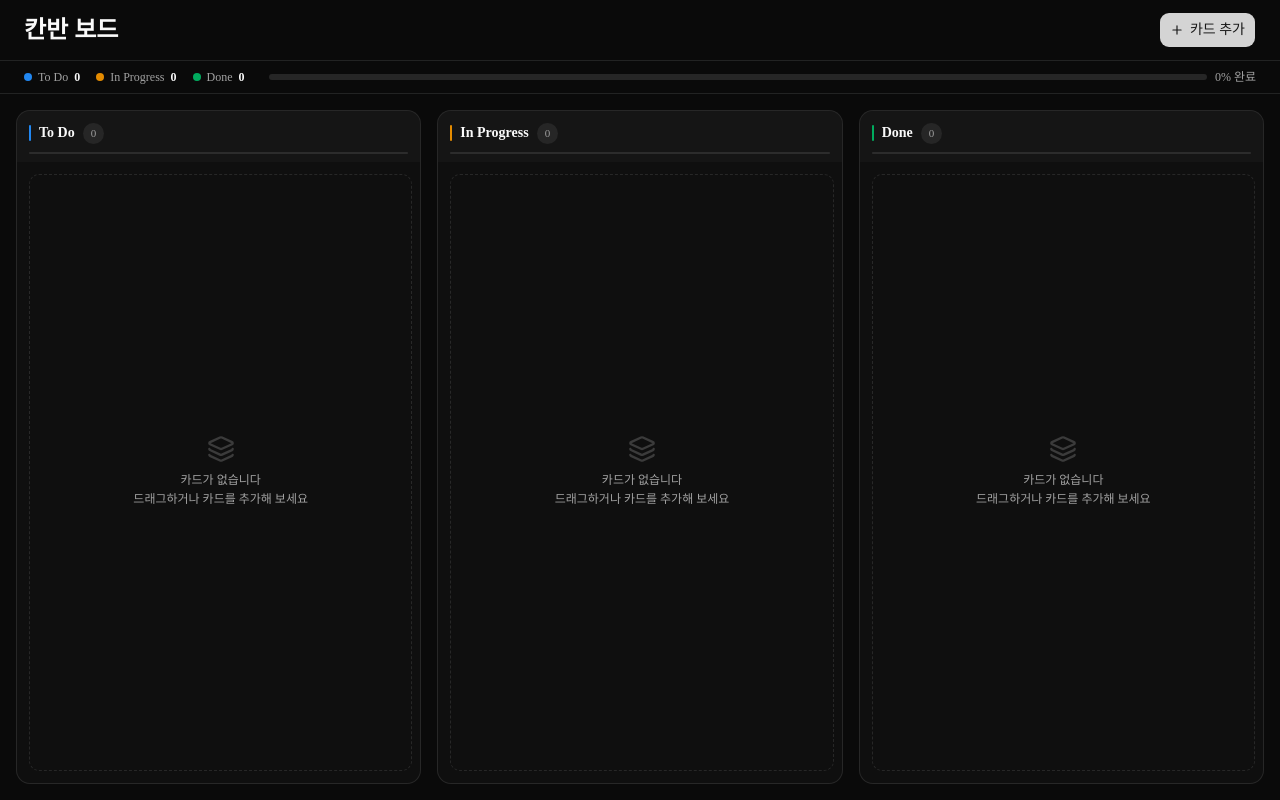
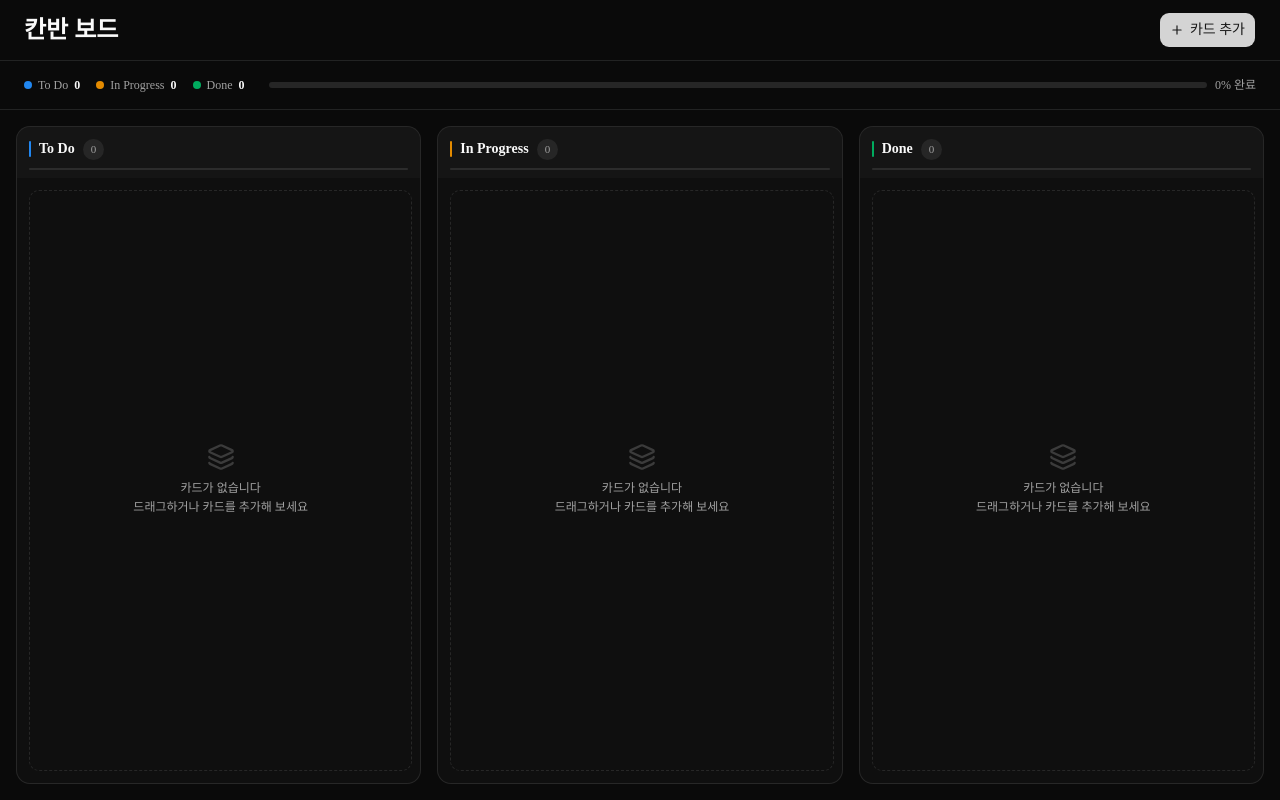
Before and after one commit to wjdxodbs/kanban, a Next.js app: page / in a window 1280 px wide. Built offline with nearby package versions, Linux system fonts and the light colour scheme.

Commit message:
feat: 보드 진행률 스트립 UI 반영

```diff
--- a/src/widgets/board-progress/ui/board-progress-strip.tsx
+++ b/src/widgets/board-progress/ui/board-progress-strip.tsx
@@ -16,7 +16,7 @@ export function BoardProgressStrip() {
   return (
     <div
       aria-label="보드 진행 현황"
-      className="flex items-center gap-4 border-b px-6 py-2 text-xs text-muted-foreground shrink-0"
+      className="flex items-center gap-4 border-b px-6 py-4 text-xs text-muted-foreground shrink-0"
     >
       {columns.map((col) => (
         <div key={col.id} className="flex items-center gap-1.5">
@@ -38,7 +38,9 @@ export function BoardProgressStrip() {
             style={{ width: `${pct}%`, background: doneColor }}
           />
         </div>
-        <span className="tabular-nums shrink-0">{hasHydrated ? `${pct}% 완료` : "—"}</span>
+        <span className="tabular-nums shrink-0">
+          {hasHydrated ? `${pct}% 완료` : "—"}
+        </span>
       </div>
     </div>
   );
```
